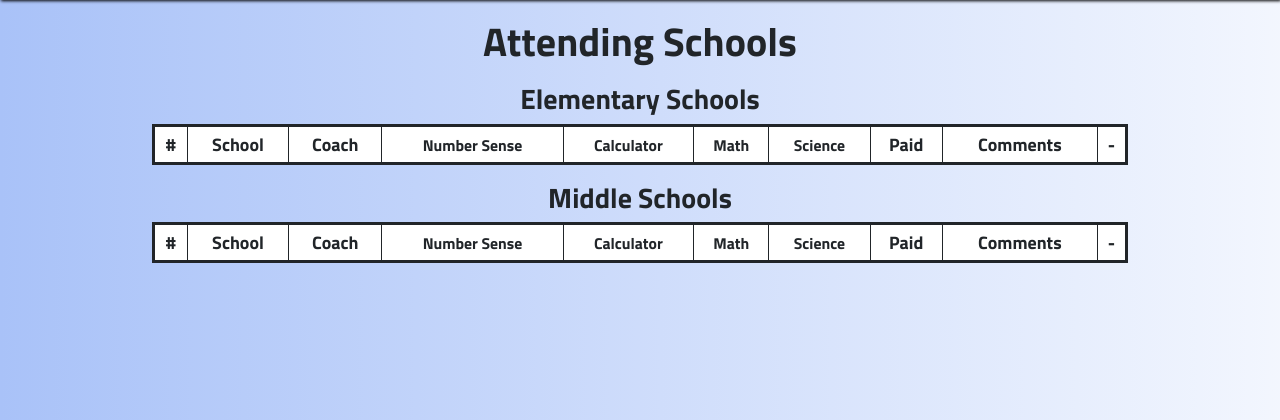
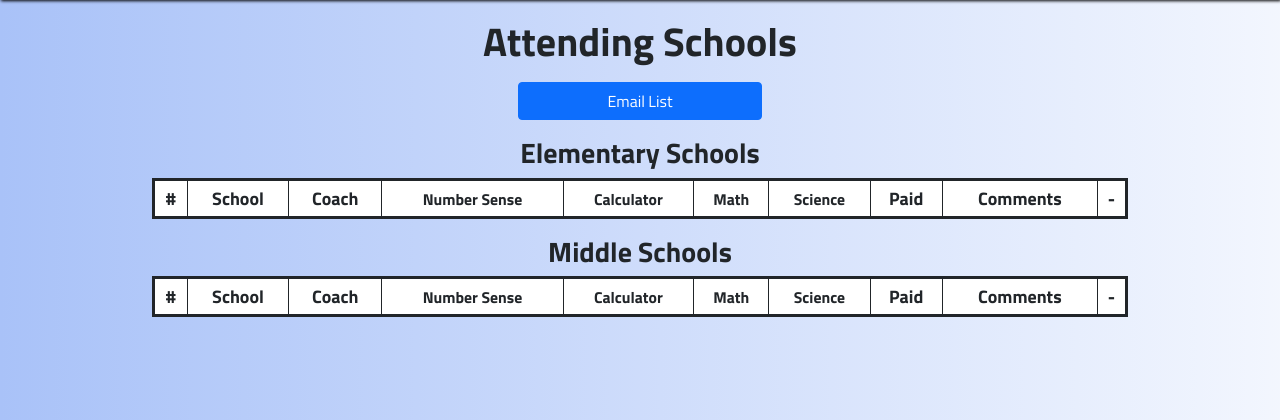
Before and after one commit to ShanThatos/tourney-app-deux, a Flask app: template templates/tourneys/attending.html in a window 1280 px wide. Shown: the part 58-478 px from the top of the page. Run offline with Flask 2, Linux system fonts and the light colour scheme; the template is opened without the code that fills it, so the values that code supplies are empty; parts of the project's set-up code (start-up, migrations or seed data) failed here and were passed over; some libraries are stand-ins or nearby versions.

Commit message:
Attending email list

```diff
--- a/routes/tournaments/owner.py
+++ b/routes/tournaments/owner.py
@@ -86,6 +86,11 @@ def tourneyAttending(tourney_id, formData=None):
         db.session.commit()
         return successJSON("Your changes have been saved")
 
+@main.route("/<int:tourney_id>/attending/emails")
+@require_tourney_access
+def tourneyAttendingEmails(tourney_id):
+    return ";<br>".join([c.email for c in Tourney.query.get(tourney_id).coaches.all()])
+
 @main.route("/<int:tourney_id>/allscores")
 @require_tourney_access
 def tourneyScores(tourney_id):
--- a/templates/tourneys/attending.html
+++ b/templates/tourneys/attending.html
@@ -30,6 +30,7 @@
         <h1>{{ tourney.info.name }} Attending Schools</h1>
         <div class="container-md mt-3">
             <div class="container" style="max-width: 1000px;">
+                <a href="/tournaments/{{ tourney.id }}/attending/emails" target="_blank" class="btn btn-primary w-25 mb-3">Email List</a>
                 {% set school_levels = ['E', 'M'] %}
                 {% if tourney.max_grade <= 5 %}
                     {% set school_levels = ['E'] %}
```
